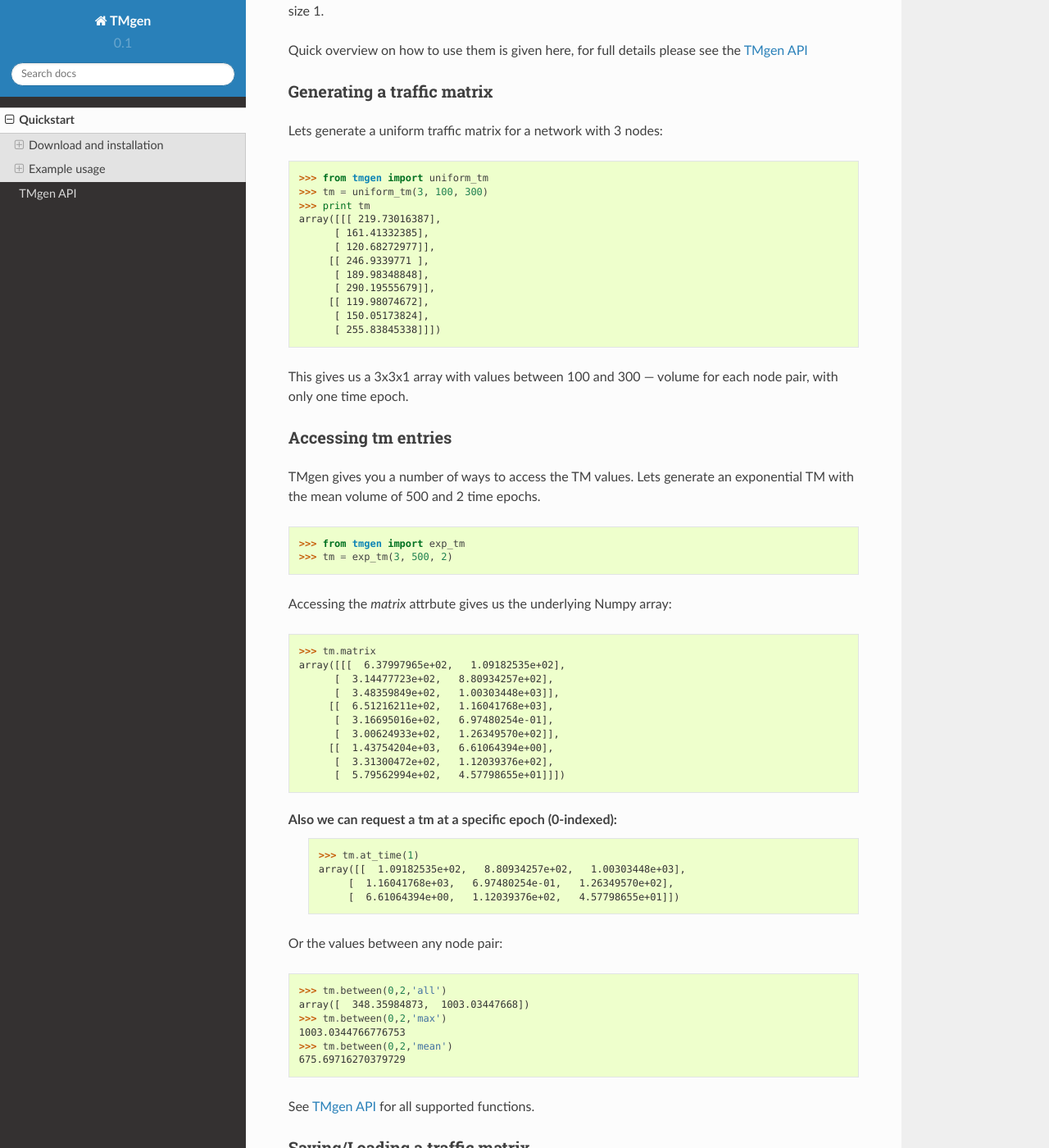
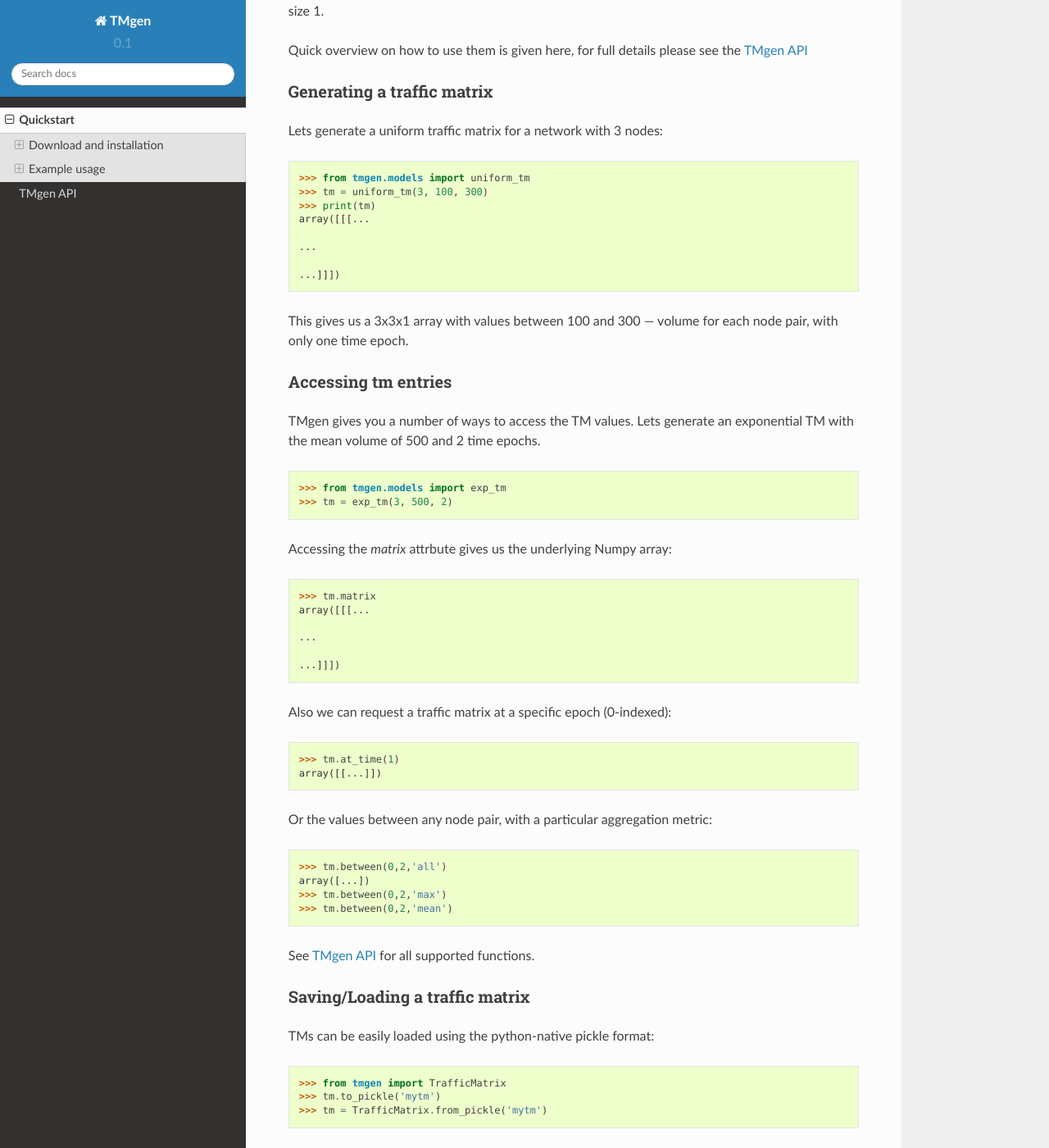
Before and after one commit to progwriter/TMgen, a Sphinx documentation site: the page built from docs/quickstart.rst, in a window 1280 px wide and 1400 px high, scrolled down 780 px. Shown: the whole window at 82% size. Built offline with Sphinx 7.4.7 and the Read the Docs theme 2.0.0, drawn with Linux system fonts in a browser that asks for light colours.

Commit message:
Fix up getting started, ensure it passes with doctest

```diff
--- a/docs/quickstart.rst
+++ b/docs/quickstart.rst
@@ -41,18 +41,14 @@ Generating a traffic matrix
 
 Lets generate a uniform traffic matrix for a network with 3 nodes:
 
-  >>> from tmgen import uniform_tm
-  >>> tm = uniform_tm(3, 100, 300)
-  >>> print tm
-  array([[[ 219.73016387],
-        [ 161.41332385],
-        [ 120.68272977]],
-       [[ 246.9339771 ],
-        [ 189.98348848],
-        [ 290.19555679]],
-       [[ 119.98074672],
-        [ 150.05173824],
-        [ 255.83845338]]])
+>>> from tmgen.models import uniform_tm
+>>> tm = uniform_tm(3, 100, 300)
+>>> print(tm) # doctest: +ELLIPSIS
+array([[[...
+<BLANKLINE>
+...
+<BLANKLINE>
+...]]])
 
 This gives us a 3x3x1 array with values between 100 and 300 --- volume for each
 node pair, with only one time epoch.
@@ -63,36 +59,29 @@ Accessing tm entries
 TMgen gives you a number of ways to access the TM values. Lets generate an
 exponential TM with the mean volume of 500 and 2 time epochs.
 
-  >>> from tmgen import exp_tm
-  >>> tm = exp_tm(3, 500, 2)
+>>> from tmgen.models import exp_tm
+>>> tm = exp_tm(3, 500, 2)
 
 Accessing the *matrix* attrbute gives us the underlying Numpy array:
 
-  >>> tm.matrix
-  array([[[  6.37997965e+02,   1.09182535e+02],
-        [  3.14477723e+02,   8.80934257e+02],
-        [  3.48359849e+02,   1.00303448e+03]],
-       [[  6.51216211e+02,   1.16041768e+03],
-        [  3.16695016e+02,   6.97480254e-01],
-        [  3.00624933e+02,   1.26349570e+02]],
-       [[  1.43754204e+03,   6.61064394e+00],
-        [  3.31300472e+02,   1.12039376e+02],
-        [  5.79562994e+02,   4.57798655e+01]]])
+>>> tm.matrix # doctest: +ELLIPSIS
+array([[[...
+<BLANKLINE>
+...
+<BLANKLINE>
+...]]])
 
-Also we can request a tm at a specific epoch (0-indexed):
-  >>> tm.at_time(1)
-  array([[  1.09182535e+02,   8.80934257e+02,   1.00303448e+03],
-       [  1.16041768e+03,   6.97480254e-01,   1.26349570e+02],
-       [  6.61064394e+00,   1.12039376e+02,   4.57798655e+01]])
+Also we can request a traffic matrix at a specific epoch (0-indexed):
 
-Or the values between any node pair:
+>>> tm.at_time(1) # doctest: +ELLIPSIS
+array([[...]])
 
-  >>> tm.between(0,2,'all')
-  array([  348.35984873,  1003.03447668])
-  >>> tm.between(0,2,'max')
-  1003.0344766776753
-  >>> tm.between(0,2,'mean')
-  675.69716270379729
+Or the values between any node pair, with a particular aggregation metric:
+
+>>> tm.between(0,2,'all') # doctest: +ELLIPSIS
+array([...])
+>>> tm.between(0,2,'max') # doctest: +SKIP
+>>> tm.between(0,2,'mean') # doctest: +SKIP
 
 See :ref:`API` for all supported functions.
 
@@ -101,5 +90,6 @@ Saving/Loading a traffic matrix
 
 TMs can be easily loaded using the python-native pickle format:
 
-  >>> tm.to_pickle('mytm')
-  >>> tm = TrafficMatrix.from_pickle('mytm')
+>>> from tmgen import TrafficMatrix
+>>> tm.to_pickle('mytm')
+>>> tm = TrafficMatrix.from_pickle('mytm')
--- a/setup.py
+++ b/setup.py
@@ -46,6 +46,7 @@ setup(
         'plotting': ['matplotlib', 'seaborn'],
     },
     tests_require=['pytest', 'flake8'],
+    setup_requires=['pytest-runner'],
     ext_modules=cythonize(extensions),
     package_data={
         'tmgen': ['*.pxd'],
```
Also changed, not shown: setup.cfg (+13 -4 lines), 1 other file.
